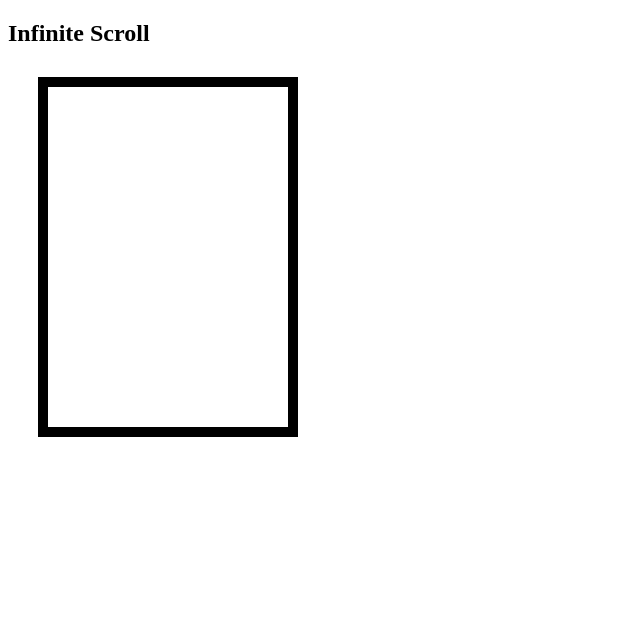
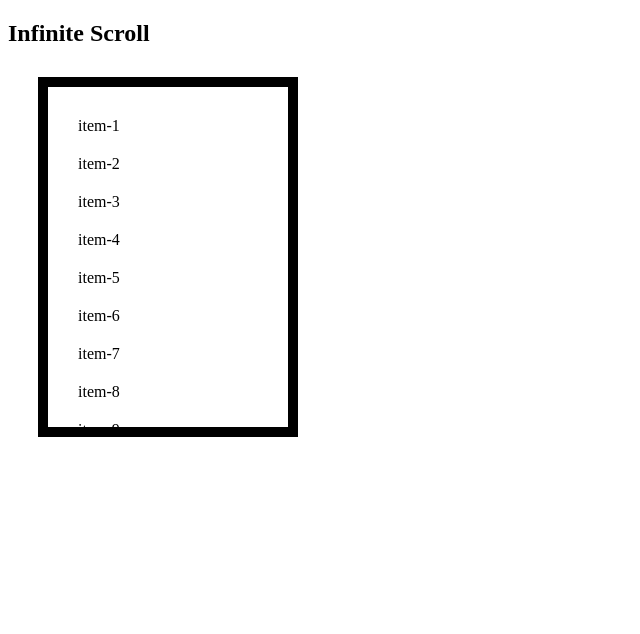
Before and after one commit to acciojob/infinite-scroll-Amit-Kumar22, a website: page main.html in a window 1280 px wide. Shown: the whole page, without its empty margins (0-640 px from the left). Drawn offline with Linux system fonts and the light colour scheme.

Commit message:
created a submission

```diff
--- a/main.html
+++ b/main.html
@@ -10,9 +10,20 @@
   </head>
   <body>
     <h2>Infinite Scroll</h2>
-    <main>
-      <ol id="infi-list"></ol>
-    </main>
+		<div id="scroll-container">
+      <ol id="infi-list">
+		  <li>item-1</li>
+		  <li>item-2</li>
+		  <li>item-3</li>
+		  <li>item-4</li>
+		  <li>item-5</li>
+		  <li>item-6</li>
+		  <li>item-7</li>
+		  <li>item-8</li>
+		  <li>item-9</li>
+		  <li>item-10</li>
+	  </ol>
+		</div>
     <script src="./script.js"></script>
   </body>
 </html>
--- a/script.js
+++ b/script.js
@@ -1 +1,32 @@
-//your code here!
+const list = document.getElementById('infi-list');
+
+const loadMoreThreshold = 200; // Adjust this threshold as needed
+
+// Function to add two more list items
+function addMoreItems() {
+  for (let i = 0; i < 2; i++) {
+  const moviecard=document.createElement("div");
+        moviecard.classList.add("movie-item")
+    moviecard.innerHTML = list.textContent;
+    list.appendChild(moviecard);
+  }
+}
+
+// Function to check if the user has reached the end of the list
+function isNearBottom() {
+  const scrollTop = list.scrollTop;
+  const scrollHeight = list.scrollHeight;
+  const clientHeight = list.clientHeight;
+
+  return scrollHeight - scrollTop <= clientHeight + loadMoreThreshold;
+}
+
+// Event listener to continuously monitor the scroll position
+list.addEventListener('scroll', () => {
+  if (isNearBottom()) {
+    addMoreItems();
+  }
+});
+
+// Initially load two items to start
+addMoreItems();
--- a/styles.css
+++ b/styles.css
@@ -1,16 +1,23 @@
 #infi-list {
+
   width: 200px;
   height: 300px;
-  overflow: auto;
+  overflow-y: scroll;
 
   margin: 30px;
   padding: 20px;
   border: 10px solid black;
 }
 li {
+
   padding: 10px;
   list-style-type: none;
 }
 li:hover {
   background: #ccc;
 }
+.movie-item{
+	display:flex;
+	flex-direction: column;
+	background-color: red;
+}
```
